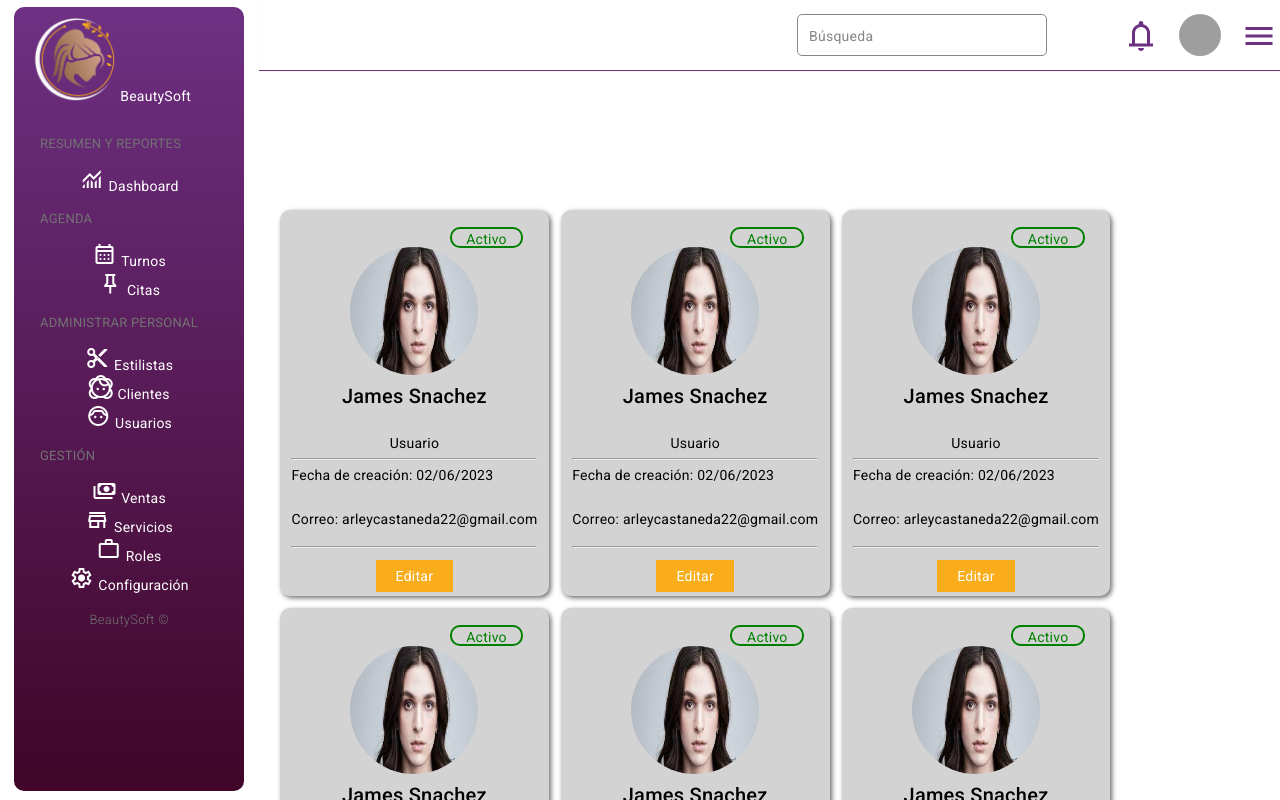
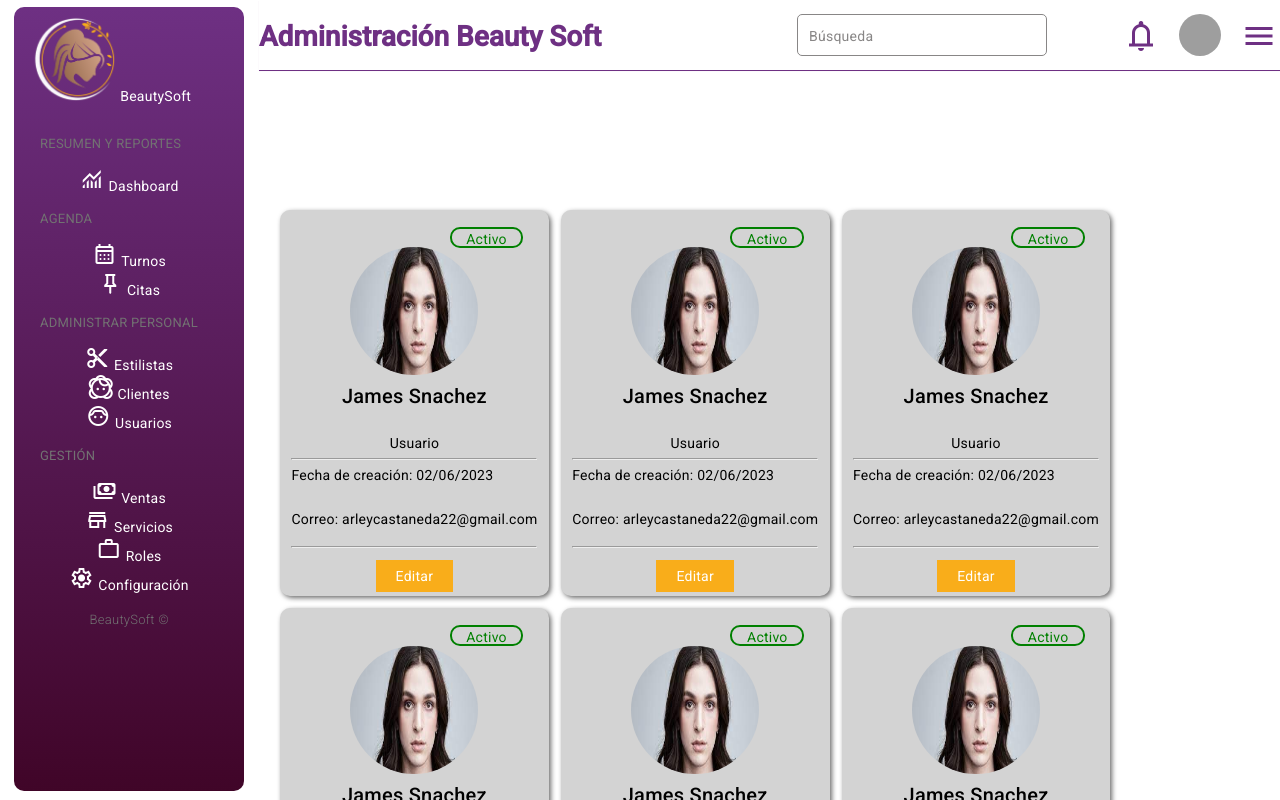
Before and after one commit to Spell-26/front_end_beautysoft, an Angular app: page / in a window 1280 px wide. Shown: the top 800 px of the page. Built offline with nearby package versions, Linux system fonts and the light colour scheme; grey boxes are pictures that could not be loaded.

Commit message:
Se agregó el titulo de la vista del actor (admin) y se corrigio la forma de la imagen de la persona logeada

```diff
--- a/src/app/header-admin/header-admin.component.css
+++ b/src/app/header-admin/header-admin.component.css
@@ -2,10 +2,24 @@
   width: 80%;
   height: 5em;
   display: flex;
-  justify-content: end;
+  justify-content: space-between;
   box-shadow: 0px 1px 0.5px rgba(110,48,131,1) ;
   position: absolute;
   left: 18.5em;
+}
+.beauty{
+  display: flex;
+  align-content: center;
+  flex-direction: column;
+  margin-top: 1.5em;
+}
+.beauty h1{
+  color: rgba(110,48,131,1);
+  font-weight: bold;
+  font-size: 2em;
+}
+.contenedor-interno{
+  display: flex;
 }
 
 .barra-busqueda{
@@ -64,4 +78,5 @@
   width: 3em;
   height: 3em;
   border-radius: 100%;
+  object-fit: cover;
 }
--- a/src/app/header-admin/header-admin.component.html
+++ b/src/app/header-admin/header-admin.component.html
@@ -3,6 +3,10 @@
 <link rel="stylesheet" href="https://fonts.googleapis.com/css2?family=Material+Symbols+Outlined:opsz,wght,FILL,GRAD@20..48,100..700,0..1,-50..200" />
 
 <div class="container">
+  <div class="beauty">
+    <h1>Administración Beauty Soft</h1>
+  </div>
+  <div class="contenedor-interno">
     <div class="barra-busqueda">
       <input type="text" required>
       <span class="placeholder-busqueda">Búsqueda</span>
@@ -19,3 +23,5 @@ notifications
 menu
 </span></div>
   </div>
+
+</div>
```
Lines whose indentation alone changed are shown as unchanged.
